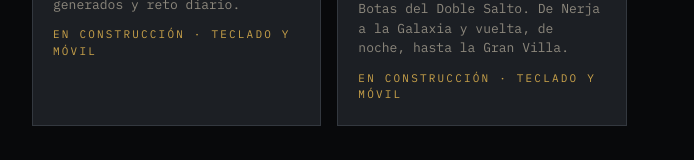
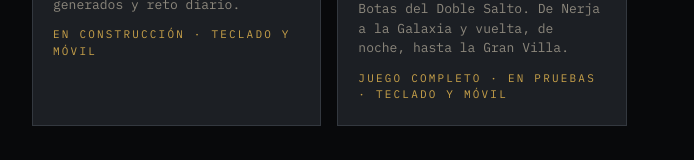
Before and after one commit to alejandro938/juegos-pruebas, a plain HTML site: page index.html in a window 1280 px wide. Shown: the part 325-485 px from the top of the page, without its empty margins (158-852 px from the left). Drawn offline with nearby package versions, Linux system fonts and the light colour scheme.

Commit message:
Mansion Escape Room: versión comprobada (todas las pruebas en verde); juego completo en pruebas
Co-Authored-By: Claude Opus 5.5 <noreply@anthropic.com>

```diff
--- a/index.html
+++ b/index.html
@@ -36,7 +36,7 @@
     <a class="card" href="mansion-escape-room/">
       <h2>Mansion Escape Room</h2>
       <p>Plataformas al estilo del Manic Miner por las casas de Nerja: recoge las llaves antes de que se acabe el aire, vence a los jefes de cada mundo y gana las Botas del Doble Salto. De Nerja a la Galaxia y vuelta, de noche, hasta la Gran Villa.</p>
-      <span class="tag">En construcción · teclado y móvil</span>
+      <span class="tag">Juego completo · en pruebas · teclado y móvil</span>
     </a>
   </div>
   <footer>Los juegos guardan tus marcas solo en este navegador. Sin cuentas, sin rastreo.</footer>
```
Also changed, not shown: 1 other file.
